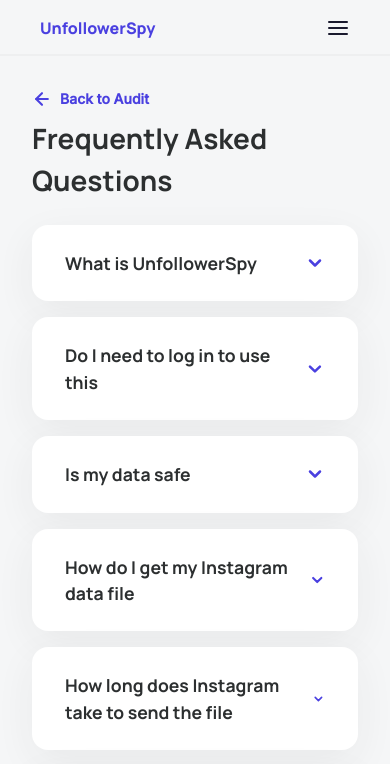
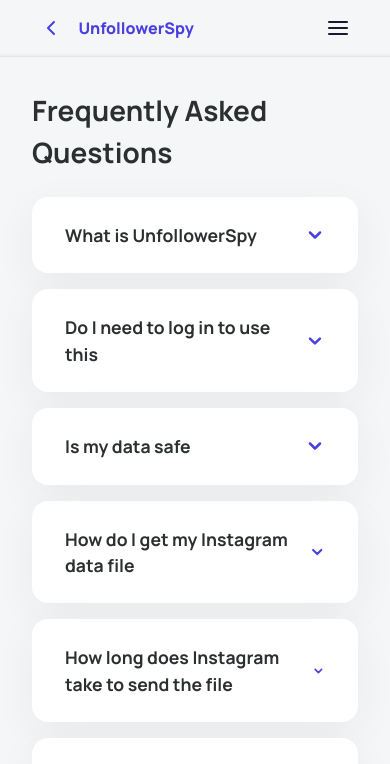
Before and after one commit to shubhgadia/yoursite, a plain HTML site: page index.html in a window 390 px wide. Both pictures are taken after a click on the link "FAQ". Shown: the top 764 px of the page. Drawn offline with nearby package versions, Linux system fonts and the light colour scheme.

Commit message:
Add files via upload

```diff
--- a/index.html
+++ b/index.html
@@ -62,6 +62,7 @@
             z-index: 1000;
             background: rgba(245, 246, 247, 0.85);
             backdrop-filter: blur(20px);
+            border-bottom: 1px solid var(--surface-high);
             padding: 1.25rem 2rem;
             display: flex;
             justify-content: space-between;
@@ -74,6 +75,20 @@
             color: var(--primary);
             font-family: 'Manrope', sans-serif;
             text-decoration: none;
+        }
+
+        .back-arrow-button {
+            display: none;
+            align-items: center;
+            justify-content: center;
+            width: 24px;
+            height: 24px;
+            margin-right: 0.9rem;
+            color: #4a40e0;
+            text-decoration: none;
+            background: transparent;
+            border: 0;
+            flex-shrink: 0;
         }
 
         .pill-badge {
@@ -868,6 +883,16 @@
             font-weight: 600;
             margin-bottom: 12px;
             cursor: pointer;
+        }
+
+        @media (max-width: 768px) {
+            .back-link {
+                display: none;
+            }
+
+            body.faq-visible .back-arrow-button {
+                display: inline-flex;
+            }
         }
 
         #faq-page .section-title {
@@ -1139,7 +1164,14 @@
     <!-- NAVIGATION -->
     <nav>
         <div class="container" style="display: flex; width: 100%; justify-content: space-between; align-items: center;">
-            <a href="#" class="logo">UnfollowerSpy</a>
+            <div style="display: flex; align-items: center;">
+                <button class="back-arrow-button" onclick="hideFAQ()" aria-label="Back to home" type="button">
+                    <svg width="24" height="24" viewBox="0 0 24 24" fill="none" aria-hidden="true">
+                        <path d="M14 6L8 12L14 18" stroke="currentColor" stroke-width="2" stroke-linecap="round" stroke-linejoin="round"></path>
+                    </svg>
+                </button>
+                <a href="#" class="logo" onclick="hideFAQ()">UnfollowerSpy</a>
+            </div>
             <div style="display: flex; align-items: center;">
                 <div id="homeDesktopNav" style="display: flex; align-items: center;">
                     <div class="pill-badge">100% Private &middot; No Login</div>
@@ -1547,6 +1579,7 @@
           const faqPage = document.getElementById('faq-page');
           faqPage.removeAttribute('hidden');
           faqPage.style.display = 'block';
+          document.body.classList.add('faq-visible');
           // Swap desktop nav
           document.getElementById('homeDesktopNav').style.display = 'none';
           const faqDesktopNav = document.getElementById('faqDesktopNav');
@@ -1565,6 +1598,7 @@
           const faqPage = document.getElementById('faq-page');
           faqPage.setAttribute('hidden', '');
           faqPage.style.display = 'none';
+          document.body.classList.remove('faq-visible');
           // Restore main content sections
           document.querySelectorAll('.hero, #guide-section, #results').forEach(el => { el.style.display = ''; });
           // Swap desktop nav back
```
Also changed, not shown: about.html (+29 -2 lines), blog.html (+5 -5 lines), privacy-policy.html (+7 -1 lines).
